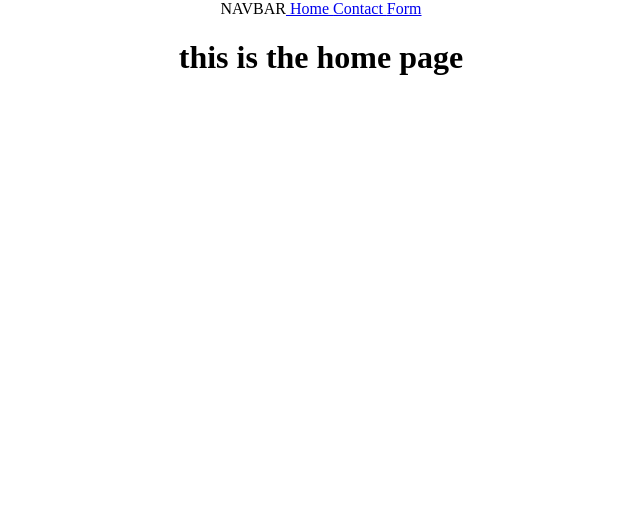
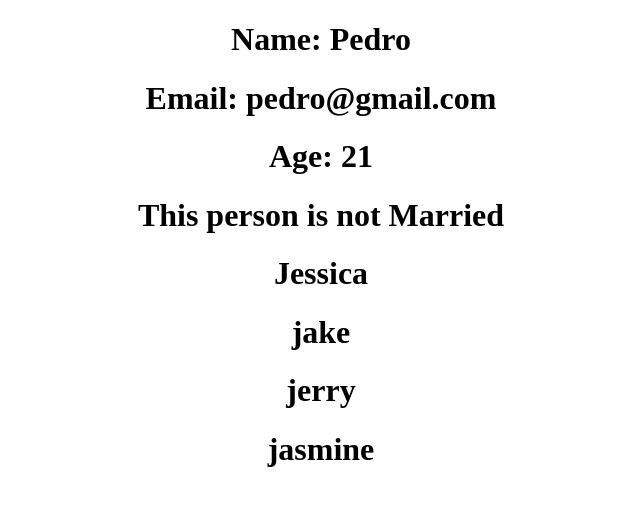
Before and after one commit to SharkTax/BotDisc, a React (Create React App) app: page / in a window 1280 px wide. Shown: the top 506 px of the page, without its empty margins (319-959 px from the left). Built offline with nearby package versions, Linux system fonts and the light colour scheme.

Commit message:
this is the begginig of type script

```diff
--- a/package.json
+++ b/package.json
@@ -9,6 +9,7 @@
     "@testing-library/react": "^13.4.0",
     "@testing-library/user-event": "^13.5.0",
     "axios": "^1.6.5",
+    "prop-types": "^15.8.1",
     "react": "^18.2.0",
     "react-dom": "^18.2.0",
     "react-hook-form": "^7.49.3",
--- a/src/App.js
+++ b/src/App.js
@@ -1,33 +1,23 @@
-import { useEffect, useState, createContext } from 'react';
+
 import styles from'./App.css';
-import {Home} from './pages/Home'
-import { Contact } from './pages/Contact';
-import { Form } from './pages/Form';
-import { Navbar } from './pages/Navbar';
-import { BrowserRouter as Router, Routes, Route , Link} from 'react-router-dom';
-import { QueryClient, QueryClientProvider } from '@tanstack/react-query';
-
-export const AppContext = createContext();
+import { Person } from './components/Person';
 
 
 
 function App() {
-  const client = new QueryClient();
+
   return (
-    <div className="App">
-      <QueryClientProvider client={client}>
-        <Router>
-        <Navbar/>
-          <Routes>
-            <Route path='/' element={<Home />}/>
-            <Route path='/form' element={<Form/>}/>
-            <Route path='/contact' element={<Contact/>}/>
-            <Route path='*' element={<h1>Page not found</h1>}/>
-          </Routes>
-        </Router>
-      </QueryClientProvider>
+    <div className='App'>
+      <Person
+        name="Pedro"
+        email="pedro@gmail.com"
+        age={21}
+        isMarried={true}
+        friends = {["Jessica", "jake", "jerry", "jasmine"]}
+      />
     </div>
   );
 }
 
+//4:28:08
 export default App;
--- /dev/null
+++ b/src/components/Person.js
@@ -0,0 +1,23 @@
+import PropTypes from "prop-types"
+
+export const Person = (props) =>{
+    return (
+        <div>
+            <h1>Name: {props.name}</h1>
+            <h1>Email: {props.email}</h1>
+            <h1>Age: {props.age}</h1>
+            <h1>This person {props.isMaried ? "is" : "is not"} Married</h1>
+            {props.friends.map((friend)=>(
+                <h1>{friend}</h1>
+            ))}
+        </div>
+    )
+}
+
+Person.propTypes = {
+    name : PropTypes.string,
+    email: PropTypes.string,
+    age: PropTypes.number,
+    isMaried: PropTypes.bool,
+    friends: PropTypes.arrayOf(PropTypes.string)
+}
--- a/src/index.js
+++ b/src/index.js
@@ -8,7 +8,3 @@ root.render(
         <App />
     </React.StrictMode>
 );
-
-// If you want to start measuring performance in your app, pass a function
-// to log results (for example: reportWebVitals(console.log))
-// or send to an analytics endpoint. Learn more: https://bit.ly/CRA-vitals
--- a/src/pages/Contact.js
+++ /dev/null
@@ -1,5 +0,0 @@
-export const Contact = ()=>{
-    return(
-        <h1>Contact page</h1>
-    )
-}
--- a/src/pages/Form.js
+++ /dev/null
@@ -1,39 +0,0 @@
-import { useForm } from "react-hook-form"
-import {yupResolver} from "@hookform/resolvers/yup"
-import * as yup from "yup"
-
-export const Form = () => {
-
-
-    const schema = yup.object().shape({
-        fullName : yup.string().required("your full name is required"),
-        email: yup.string().email().required("insert an good email"),
-        age: yup.number().positive().integer().min(18).required("you must be 18 plus"),
-        password: yup.string().min(4).max(20).required("valid password pls"),
-        Cpassword: yup.string().min(4).oneOf([yup.ref("password"), null], "the password is not matching").required()
-
-    })
-
-    const {register, handleSubmit, formState: {errors}} = useForm({
-        resolver: yupResolver(schema),
-    })
-
-    const onSubmit = (data)=>{
-        console.log(data)
-    }
-    return(
-        <form onSubmit={handleSubmit(onSubmit)}>
-            <input type="text" placeholder="Full Name here..." {...register("fullName")}/>
-            <p>{errors.fullName?.message}</p>
-            <input type="text" placeholder="email..." {...register("email")}/>
-            <p>{errors.email?.message}</p>
-            <input type="number" placeholder="age..." {...register("age")}/>
-            <p>{errors.age?.message}</p>
-            <input type="password" placeholder="Password..." {...register("password")}/>
-            <p>{errors.password?.message}</p>
-            <input type="password" placeholder="confirm password..." {...register("Cpassword")}/>
-            <p>{errors.Cpassword?.message}</p>
-            <input type="submit"/>
-        </form>
-    )
-}
--- a/src/pages/Home.js
+++ /dev/null
@@ -1,7 +0,0 @@
-import { useQuery } from "@tanstack/react-query"
-import Axios from "axios"
-
-export const Home = ()=>{
-
-    return (<h1>this is the home page</h1>)
-}
--- a/src/pages/Navbar.js
+++ /dev/null
@@ -1,12 +0,0 @@
-import {Link} from "react-router-dom"
-
-export const Navbar = ()=>{
-   return(
-   <div>
-    NAVBAR
-        <Link to="/"> Home </Link>
-        <Link to="/contact"> Contact </Link>
-        <Link to="/form">Form</Link>
-    </div>
-   )
-}
```
Also changed, not shown: 1 other file (tests, documents, lock files or other folders).
